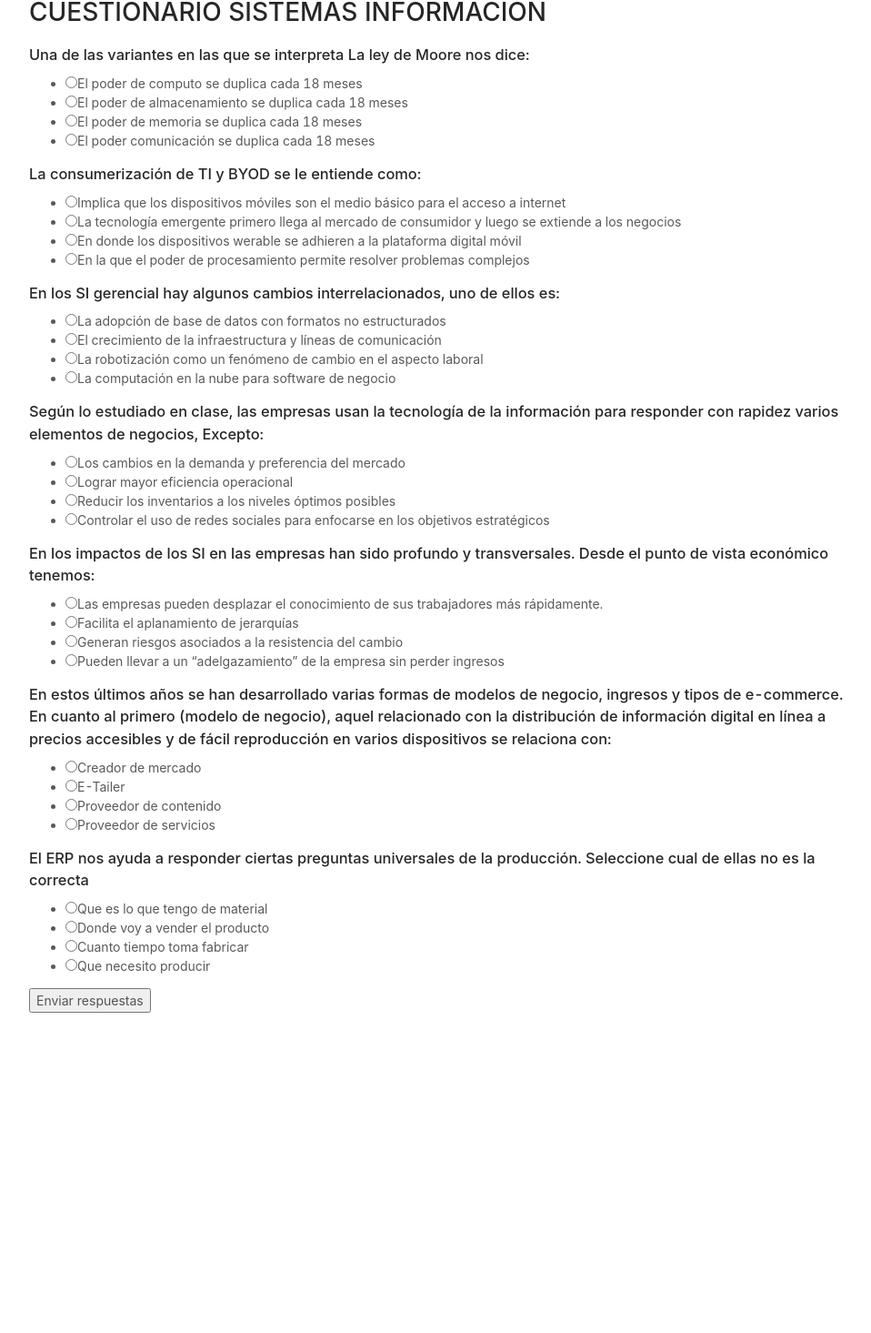
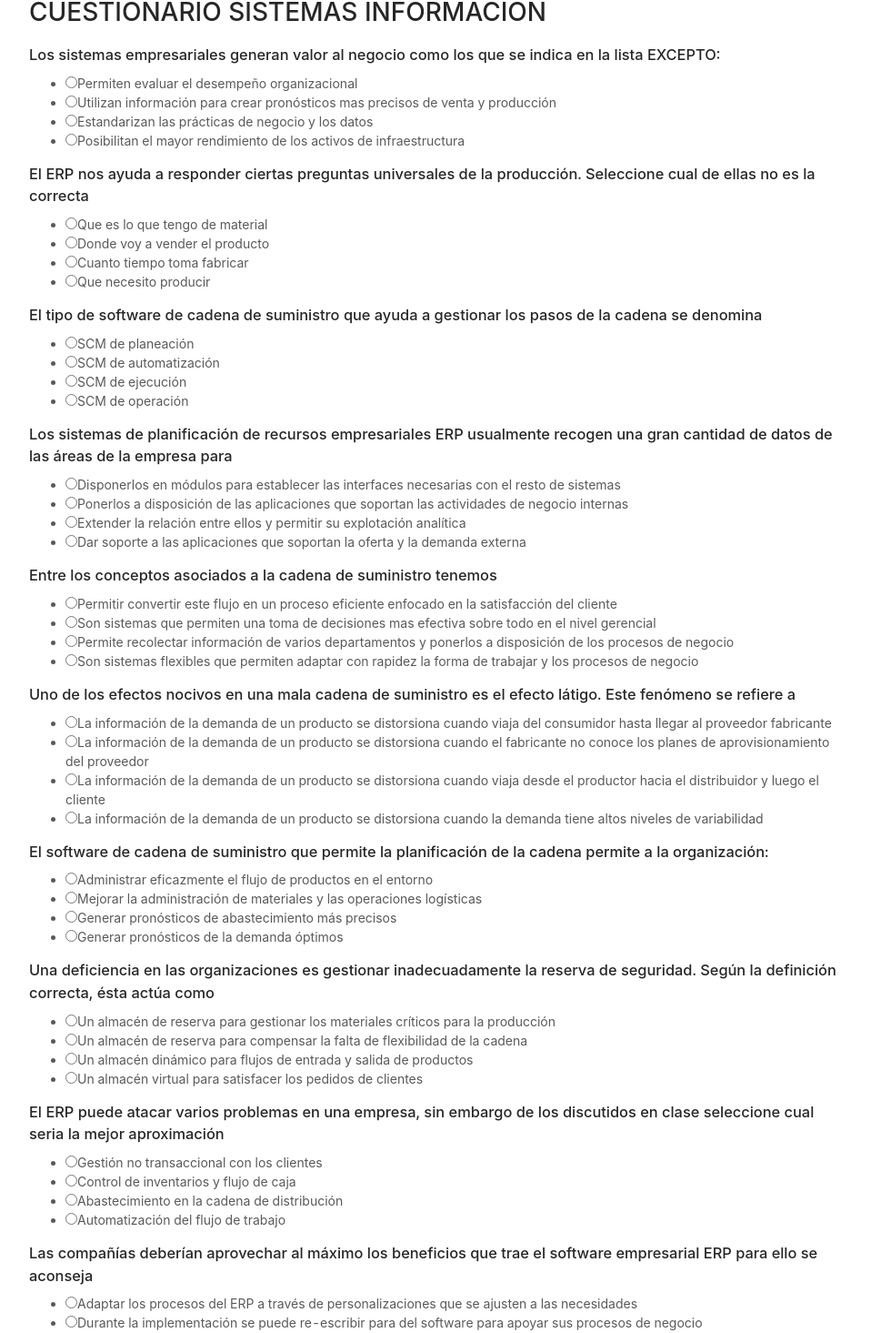
Before and after one commit to jairsemblantes01/cuestionario, a Nuxt app: page / in a window 1280 px wide. Shown: the part 28-1493 px from the top of the page at 91% size, without its empty margins (158-1116 px from the left). Before the commit the page ends 1141 px from the top, so only its background shows below. Built offline with nearby package versions, Linux system fonts and the light colour scheme.

Commit message:
nuevas preguntas

```diff
--- a/pages/index.vue
+++ b/pages/index.vue
@@ -35,6 +35,106 @@ export default {
   data() {
     return {
       preguntas: [
+        {
+          pregunta: "Los sistemas empresariales generan valor al negocio como los que se indica en la lista EXCEPTO:",
+          opciones: [
+            "Permiten evaluar el desempeño organizacional",
+            "Utilizan información para crear pronósticos mas precisos de venta y producción",
+            "Estandarizan las prácticas de negocio y los datos",
+            "Posibilitan el mayor rendimiento de los activos de infraestructura"
+          ],
+          respuestaCorrecta: 3
+        },
+        {
+          pregunta: "El ERP nos ayuda a responder ciertas preguntas universales de la producción. Seleccione cual de ellas no es la correcta",
+          opciones: [
+            "Que es lo que tengo de material",
+            "Donde voy a vender el producto",
+            "Cuanto tiempo toma fabricar",
+            "Que necesito producir",
+          ],
+          respuestaCorrecta: 1
+        },
+        {
+          pregunta: "El tipo de software de cadena de suministro que ayuda a gestionar los pasos de la cadena se denomina",
+          opciones: [
+            "SCM de planeación",
+            "SCM de automatización",
+            "SCM de ejecución",
+            "SCM de operación"
+          ],
+          respuestaCorrecta: 2
+        },
+        {
+          pregunta: "Los sistemas de planificación de recursos empresariales ERP usualmente recogen una gran cantidad de datos de las áreas de la empresa para",
+          opciones: [
+            "Disponerlos en módulos para establecer las interfaces necesarias con el resto de sistemas",
+            "Ponerlos a disposición de las aplicaciones que soportan las actividades de negocio internas",
+            "Extender la relación entre ellos y permitir su explotación analítica",
+            "Dar soporte a las aplicaciones que soportan la oferta y la demanda externa",
+          ],
+          respuestaCorrecta: 1
+        },
+        {
+          pregunta: "Entre los conceptos asociados a la cadena de suministro tenemos",
+          opciones: [
+            "Permitir convertir este flujo en un proceso eficiente enfocado en la satisfacción del cliente",
+            "Son sistemas que permiten una toma de decisiones mas efectiva sobre todo en el nivel gerencial",
+            "Permite recolectar información de varios departamentos y ponerlos a disposición de los procesos de negocio",
+            "Son sistemas flexibles que permiten adaptar con rapidez la forma de trabajar y los procesos de negocio"
+          ],
+          respuestaCorrecta: 0
+        },
+        {
+          pregunta: "Uno de los efectos nocivos en una mala cadena de suministro es el efecto látigo. Este fenómeno se refiere a",
+          opciones: [
+            "La información de la demanda de un producto se distorsiona cuando viaja del consumidor hasta llegar al proveedor fabricante",
+            "La información de la demanda de un producto se distorsiona cuando el fabricante no conoce los planes de aprovisionamiento del proveedor",
+            "La información de la demanda de un producto se distorsiona cuando viaja desde el productor hacia el distribuidor y luego el cliente",
+            "La información de la demanda de un producto se distorsiona cuando la demanda tiene altos niveles de variabilidad"
+          ],
+          respuestaCorrecta: 0
+        },
+        {
+          pregunta: "El software de cadena de suministro que permite la planificación de la cadena permite a la organización:",
+          opciones: [
+            "Administrar eficazmente el flujo de productos en el entorno",
+            "Mejorar la administración de materiales y las operaciones logísticas",
+            "Generar pronósticos de abastecimiento más precisos",
+            "Generar pronósticos de la demanda óptimos"
+          ],
+          respuestaCorrecta: 3
+        },
+        {
+          pregunta: "Una deficiencia en las organizaciones es gestionar inadecuadamente la reserva de seguridad. Según la definición correcta, ésta actúa como",
+          opciones: [
+            "Un almacén de reserva para gestionar los materiales críticos para la producción",
+            "Un almacén de reserva para compensar la falta de flexibilidad de la cadena",
+            "Un almacén dinámico para flujos de entrada y salida de productos",
+            "Un almacén virtual para satisfacer los pedidos de clientes"
+          ],
+          respuestaCorrecta: 1
+        },
+        {
+          pregunta: "El ERP puede atacar varios problemas en una empresa, sin embargo de los discutidos en clase seleccione cual seria la mejor aproximación",
+          opciones: [
+            "Gestión no transaccional con los clientes",
+            "Control de inventarios y flujo de caja",
+            "Abastecimiento en la cadena de distribución",
+            "Automatización del flujo de trabajo"
+          ],
+          respuestaCorrecta: 3
+        },
+        {
+          pregunta: "Las compañías deberían aprovechar al máximo los beneficios que trae el software empresarial ERP para ello se aconseja",
+          opciones: [
+            "Adaptar los procesos del ERP a través de personalizaciones que se ajusten a las necesidades",
+            "Durante la implementación se puede re-escribir para del software para apoyar sus procesos de negocio",
+            "Evaluar sus prácticas de negocio versus estándares reconocidos como por ejemplo las normas ISO",
+            "Adaptar su forma de trabajo a los procesos de negocios definidos en el software"
+          ],
+          respuestaCorrecta: 3
+        },
         {
           pregunta: "Una de las variantes en las que se interpreta La ley de Moore nos dice:",
           opciones: [
```
